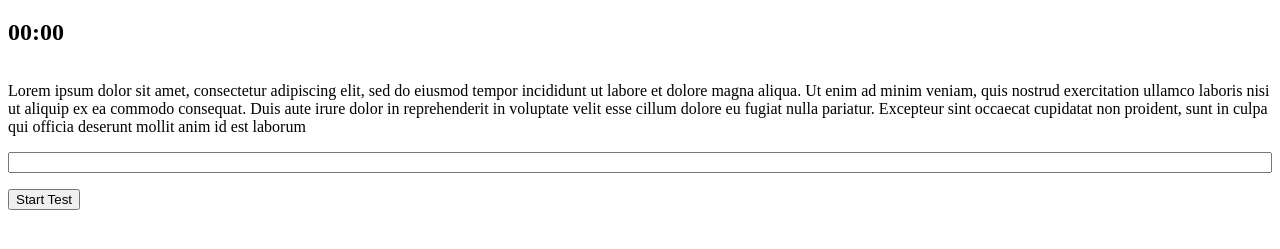
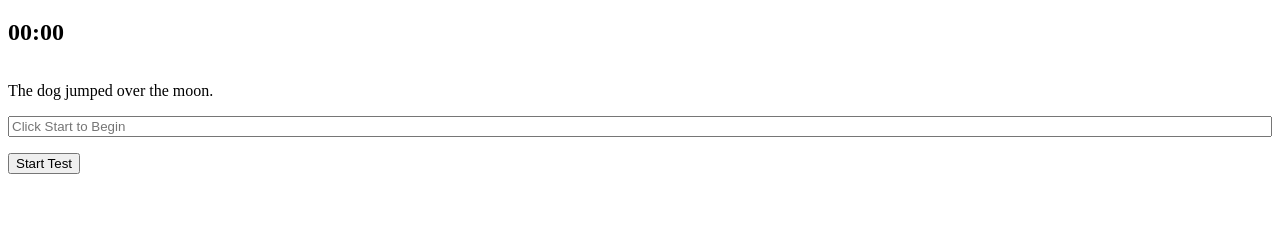
Before and after one commit to dmartinezgamboa/typing-test, a website built with Parcel: page app/index.html in a window 1280 px wide. Shown: the part 69-318 px from the top of the page. Built offline with nearby package versions, Linux system fonts and the light colour scheme.

Commit message:
Modify default values of input

```diff
--- a/app/index.html
+++ b/app/index.html
@@ -12,22 +12,13 @@
       <h1 class="title">Typing Test</h1>
       <h2 class="timer">00:00</h2>
     </div>
-    <div  class="prompt">
-      <p>
-      Lorem ipsum dolor sit amet, consectetur adipiscing elit,
-      sed do eiusmod tempor incididunt ut labore et dolore magna aliqua.
-      Ut enim ad minim veniam, quis nostrud exercitation ullamco laboris
-      nisi ut aliquip ex ea commodo consequat. Duis aute irure dolor in reprehenderit
-      in voluptate velit esse cillum dolore eu fugiat nulla pariatur. Excepteur sint
-      occaecat cupidatat non proident, sunt in culpa qui officia deserunt mollit anim id est laborum
-      </p>
+    <div class="prompt">
+      <p>The dog jumped over the moon.</p>
     </div>
-    <input type="text" class="input-box">
+    <input placeholder="Click Start to Begin" name="name" />
     <p>
-      <button class="start-button">Start Test
-      </button>
+      <button class="start-button">Start Test</button>
     </p>
     <script type="text/javascript" src="./static/script.js"></script>
   </body>
-  </body>
 </html>
```
